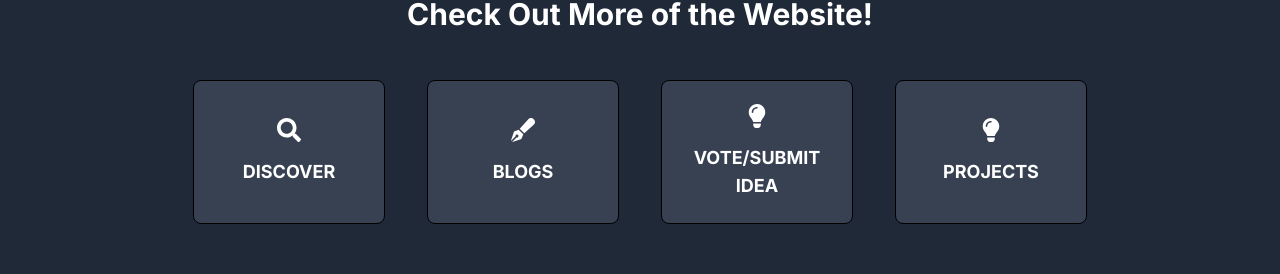
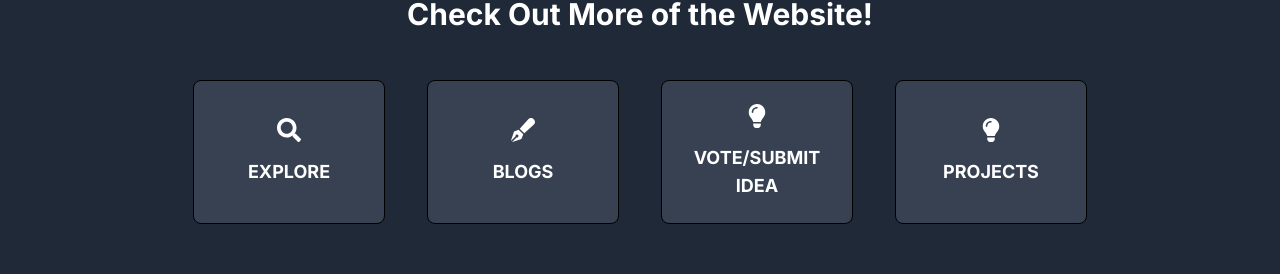
Before and after one commit to randyclee/PersonalWebsite, a Next.js app: page / in a window 1280 px wide. Shown: the part 2378-2652 px from the top of the page. Built offline with nearby package versions, Linux system fonts and the light colour scheme; no server answers.

Commit message:
fixed explore home

```diff
--- a/src/components/Home/More.js
+++ b/src/components/Home/More.js
@@ -10,10 +10,10 @@ const ActionButtons = ({darkMode}) => {
       </h2>
 
       <div className="flex flex-wrap justify-around gap-10 mt-4 w-full max-w-4xl">
-        <Link href="/discover" passHref>
+        <Link href="/explore" passHref>
           <p className={`btn flex hover:border-black border-black flex-col items-center transform hover:scale-105 focus:scale-105 focus:outline-none transition duration-300 hover:bg-blue-600 font-bold py-3 px-5 rounded-lg w-48 h-36 justify-center text-lg ${darkMode ? 'bg-gray-700 text-white' : 'bg-gray-300 text-black'}`}>
             <FaSearch className="mb-2" size={24} />
-            Discover
+            Explore
           </p>
         </Link>
 
```
